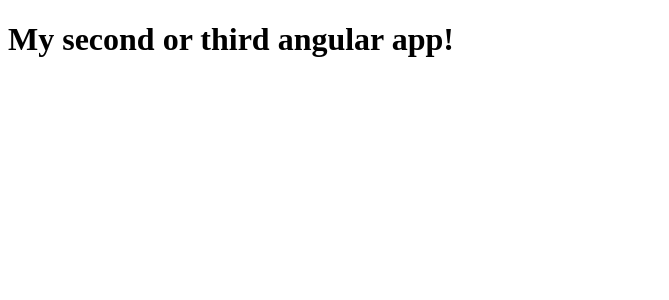
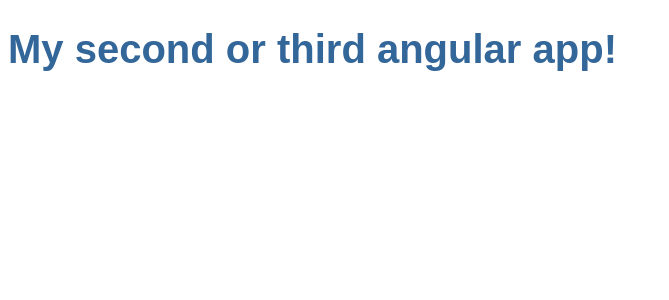
Before and after one commit to wittrura/angular-tour-of-heroes-cli, an Angular app: page / in a window 1280 px wide. Shown: the top 300 px of the page, without its empty margins (0-669 px from the left). Built offline with nearby package versions, Linux system fonts and the light colour scheme.

Commit message:
first commit

```diff
--- a/src/app/app.component.css
+++ b/src/app/app.component.css
@@ -0,0 +1,5 @@
+h1 {
+  color: #369;
+  font-family: Arial, Helvetica, sans-serif;
+  font-size: 250%;
+}
```
